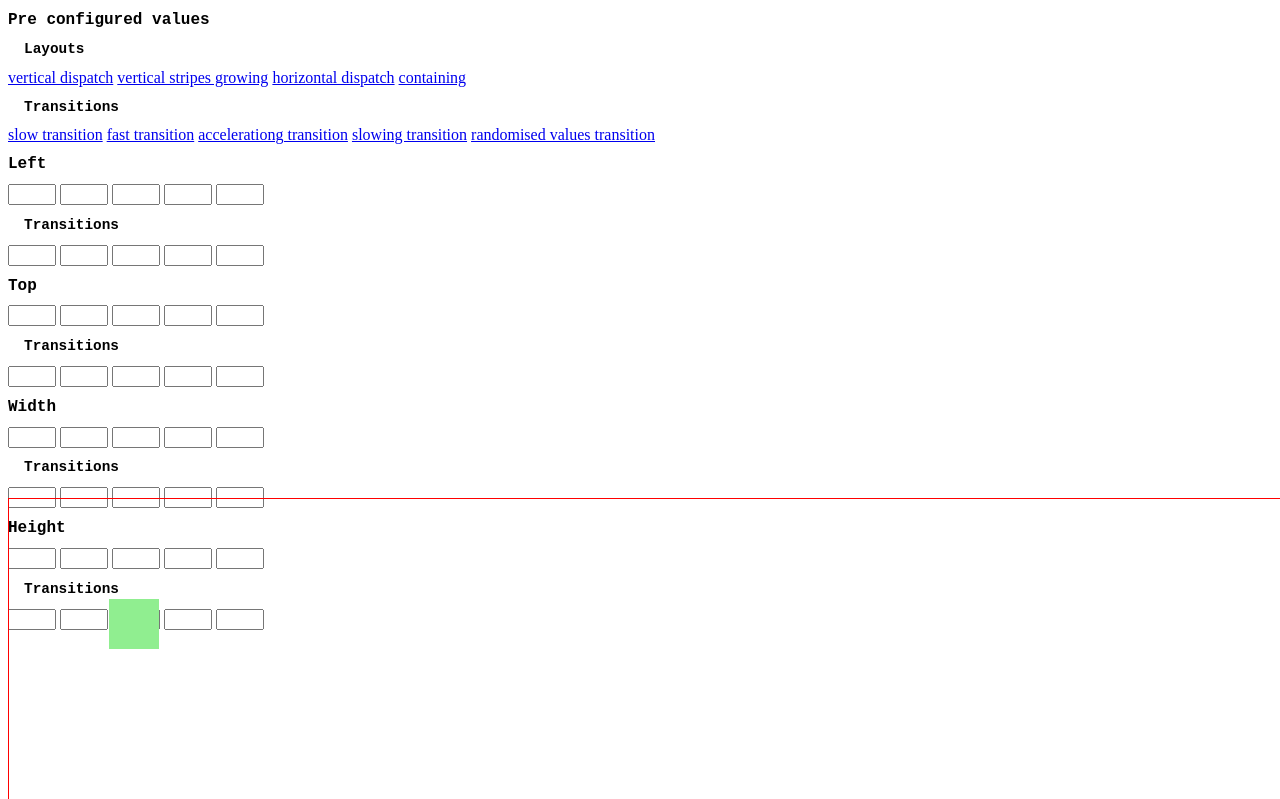
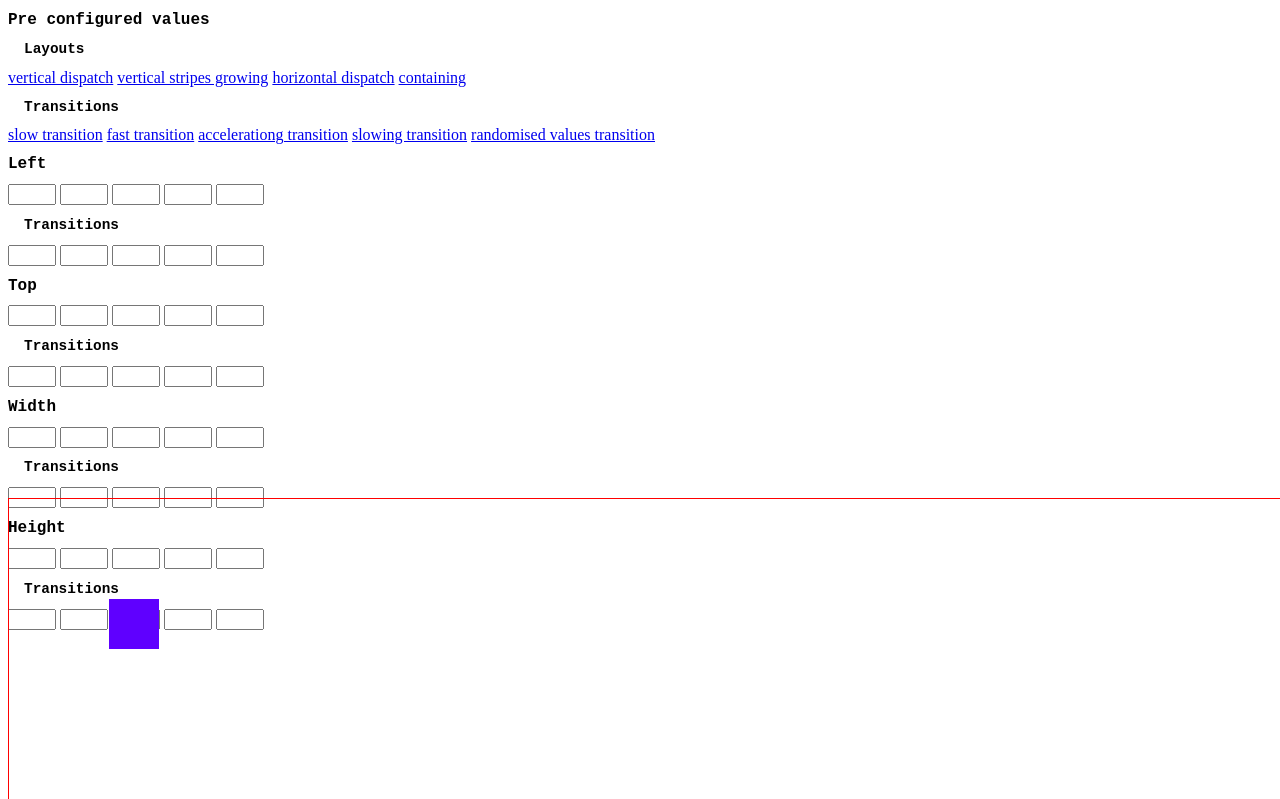
Before and after one commit to jrgd/creative_coding_056, a plain HTML site: page index.html in a window 1280 px wide. Drawn offline with nearby package versions, Linux system fonts and the light colour scheme.

Commit message:
nicer colours; gradient

```diff
--- a/index.html
+++ b/index.html
@@ -300,11 +300,11 @@
                      width 0s ease-in-out 0ms,
                      height 0s ease-in-out 0ms;
       }
-      #slice_1 { background-color: red; }
-      #slice_2 { background-color: blue; }
-      #slice_3 { background-color: green; }
-      #slice_4 { background-color: orange; }
-      #slice_5 { background-color: lightgreen; }
+      #slice_1 { background-color: rgb(255, 0, 255); }
+      #slice_2 { background-color: rgb(215, 0, 255); }
+      #slice_3 { background-color: rgb(175, 0, 255); }
+      #slice_4 { background-color: rgb(135, 0, 255); }
+      #slice_5 { background-color: rgb(95, 0, 255); }
 
     </style>
 
```
